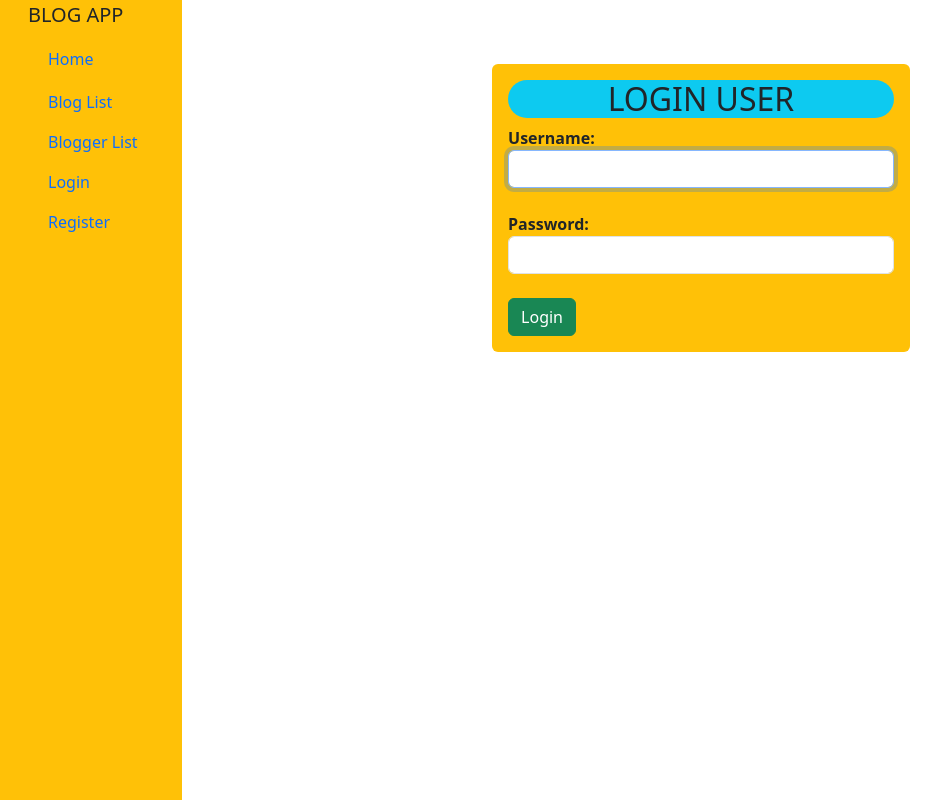
After one commit to Yogesh-Git-Tagline/blog_project, a Django app: page /accounts/user_login/ in a window 1280 px wide. The commit adds this page. Shown: the whole page, without its empty margins (0-944 px from the left). Run offline with Django 4.2, Linux system fonts and the light colour scheme; some libraries are stand-ins or nearby versions.

Commit message:
worked on point3

```diff
--- a/blog_project/blog_app/admin.py
+++ b/blog_project/blog_app/admin.py
@@ -1,6 +1,10 @@
 from django.contrib import admin
-from .models import Blog
+from .models import Blog,BlogComment
 
 @admin.register(Blog)
 class BlogAdmin(admin.ModelAdmin):
     list_display=['id','title','created_at','modified_at','author','content']
+
+@admin.register(BlogComment)
+class BlogCommentAdmin(admin.ModelAdmin):
+    list_display=['id','description','for_blog','created_at']
--- /dev/null
+++ b/blog_project/blog_app/forms.py
@@ -0,0 +1,38 @@
+from django import forms
+from .models import BlogComment
+from django.contrib.auth.models import User
+from django.contrib.auth.forms import UserCreationForm, AuthenticationForm
+
+
+class BlogCommentForm(forms.ModelForm):
+    class Meta:
+        model = BlogComment
+        fields = ['description']
+
+    description = forms.CharField(widget=forms.Textarea(
+        attrs={'class': 'form-control', 'rows': '3', 'placeholder': 'Provide comment...'}), label='')
+
+
+class RegisterUserForm(UserCreationForm):
+    class Meta:
+        model = User
+        fields = ['username', 'email']
+
+        widgets = {
+            'username': forms.TextInput(attrs={'class': 'form-control', 'required': 'true'}),
+            'email': forms.EmailInput(attrs={'class': 'form-control', 'required': 'true'}),
+        }
+
+    password1 = forms.CharField(widget=forms.PasswordInput(
+        attrs={'class': 'form-control', }), label='Create Password')
+
+    password2 = forms.CharField(widget=forms.PasswordInput(
+        attrs={'class': 'form-control', }), label='Retype Password')
+
+
+class LoginUserForm(AuthenticationForm):
+    username = forms.CharField(widget=forms.TextInput(
+        attrs={'class': 'form-control', 'autofocus': True}))
+
+    password = forms.CharField(widget=forms.PasswordInput(
+        attrs={'class': 'form-control', }))
--- /dev/null
+++ b/blog_project/blog_app/static/css/style.css
@@ -0,0 +1,8 @@
+.detail_blog {
+    border-radius: 10px;
+}
+
+.blog_comment {
+    background-color: lightpink;
+    border-radius: 7px;
+}
--- a/blog_project/blog_app/templates/blog_list.html
+++ b/blog_project/blog_app/templates/blog_list.html
@@ -21,7 +21,7 @@
             {% for blog in blog_list %}
             <div class="alert-info border border-dark border-1 mt-1 p-2 shadow text-dark">
                 <strong>Blog title: <a href="{% url "blog" blog.id %}">{{blog.title}}</a></strong> <br>
-                <strong>Post date:</strong> {{blog.date}} <br>
+                <strong>Post date:</strong> {{blog.created_at}} <br>
                 <strong>Author:</strong> <a href="{% url "author" blog.author.id %}">{{blog.author}}</a> <br>
             </div>
             {% endfor %}
--- a/blog_project/blog_app/templates/sidebar.html
+++ b/blog_project/blog_app/templates/sidebar.html
@@ -1,3 +1,4 @@
+{% load static %}
 <!DOCTYPE html>
 <html lang="en">
 
@@ -5,6 +6,7 @@
     <meta charset="UTF-8">
     <meta name="viewport" content="width=device-width, initial-scale=1.0">
     <title>Document</title>
+    <link rel="stylesheet" href="{% static "css/style.css" %}">
     {% load bootstrap5 %}
     {% bootstrap_css %}
     {% bootstrap_javascript %}
@@ -37,10 +39,22 @@
                             <a href="#" class="nav-link">
                                 <span class="ms-1">Blogger List</span></a>
                         </li>
+
+                        {% if request.user.is_authenticated %}
                         <li>
-                            <a href="#" class="nav-link">
+                            <a href="{% url "user_logout" %}" class="nav-link">
+                                <span class="ms-1">Logout</span></a>
+                        </li>
+                        {% else %}
+                        <li>
+                            <a href="{% url "user_login" %}" class="nav-link">
                                 <span class="ms-1">Login</span></a>
                         </li>
+                        <li>
+                            <a href="{% url "user_register" %}" class="nav-link">
+                                <span class="ms-1">Register</span></a>
+                        </li>
+                        {% endif %}
                 </div>
             </div>
             <div class="col py-3">
@@ -55,6 +69,20 @@
                 {% block blog_detail %}
 
                 {% endblock blog_detail %}
+
+                {% block add_comment %}
+
+                {% endblock add_comment %}
+
+                {% block user_registeration %}
+
+                {% endblock user_registeration %}
+
+                {% block user_login %}
+
+                {% endblock user_login %}
+
+
             </div>
         </div>
     </div>
--- /dev/null
+++ b/blog_project/blog_app/templates/user_authentication/user_login.html
@@ -0,0 +1,21 @@
+{% extends "sidebar.html" %}
+
+{% block body %}
+
+<body class='alert-secondary'>
+    {% endblock body %}
+
+    {% block user_login %}
+    <div class="col-sm-8">
+        <div class='offset-5 mt-5 p-3 rounded bg-warning '>
+            <h2 class='bg-info text-dark text-center rounded-pill'>LOGIN USER</h2>
+            <form method="post">
+                {% csrf_token %}
+                {% for field in form %}
+                <strong class="text-dark">{{field.label_tag}}</strong> {{field}} <br>
+                {% endfor %}
+                <input type="submit" value="Login" class='btn btn-success '>
+            </form>
+        </div>
+    </div>
+    {% endblock user_login %}
--- a/blog_project/blog_app/views.py
+++ b/blog_project/blog_app/views.py
@@ -1,9 +1,12 @@
-from typing import Any
+from django.urls import reverse
 from django.db.models.query import QuerySet
 from django.shortcuts import render
-from django.views.generic import TemplateView, ListView, DetailView
-from .models import Blog
+from django.views.generic import TemplateView, ListView, DetailView, CreateView
+from .models import Blog, BlogComment
 from django.contrib.auth.models import User
+from .forms import BlogCommentForm, RegisterUserForm, LoginUserForm
+from django.contrib.auth.views import LoginView, LogoutView
+from django.contrib.auth.mixins import LoginRequiredMixin
 
 
 class HomePage(TemplateView):
@@ -33,3 +36,48 @@ class AuthorDetail(DetailView):
     model = User
     template_name = 'author_detail.html'
     context_object_name = 'author'
+
+
+class AddBlogComment(LoginRequiredMixin, CreateView):
+    form_class = BlogCommentForm
+    template_name = 'add_comment.html'
+    context_object_name = 'form'
+
+    def get_form_kwargs(self):
+        kwargs = super().get_form_kwargs()
+        self.url_id = self.kwargs['id']
+        return kwargs
+
+    def form_valid(self, form):
+        blog_instance = Blog.objects.get(id=self.kwargs['id'])
+        form.instance.for_blog = blog_instance
+        return super().form_valid(form)
+
+    def get_context_data(self, **kwargs):
+        context = super().get_context_data(**kwargs)
+        context['blogpost'] = Blog.objects.get(id=self.url_id)
+        return context
+
+    def get_success_url(self):
+        id = self.kwargs['id']
+        return reverse('blog', kwargs={'pk': id})
+
+# User Authentications
+
+
+class UserRegistration(CreateView):
+    form_class = RegisterUserForm
+    template_name = 'user_authentication/user_registration.html'
+    context_object_name = 'form'
+    success_url = '/accounts/user_login/'
+
+
+class UserLogin(LoginView):
+    authentication_form = LoginUserForm
+    template_name = 'user_authentication/user_login.html'
+    context_object_name = 'form'
+    success_url = '/blog/'
+
+
+class UserLogout(LogoutView):
+    template_name = 'user_authentication/user_login.html'
--- a/blog_project/blog_project/urls.py
+++ b/blog_project/blog_project/urls.py
@@ -4,8 +4,14 @@ from blog_app import views
 
 urlpatterns = [
     path('admin/', admin.site.urls),
-    path('blog/',views.HomePage.as_view(),name='homepage'),
-    path('blog/blogs/',views.BlogList.as_view(),name='blog_list'),
-    path('blog/<int:pk>/',views.BlogDetail.as_view(),name='blog'),
-    path('blog/blogger/<int:pk>/',views.AuthorDetail.as_view(),name='author'),
+    path('blog/', views.HomePage.as_view(), name='homepage'),
+    path('blog/blogs/', views.BlogList.as_view(), name='blog_list'),
+    path('blog/<int:pk>/', views.BlogDetail.as_view(), name='blog'),
+    path('blog/blogger/<int:pk>/', views.AuthorDetail.as_view(), name='author'),
+    path('blog/<int:id>/create', views.AddBlogComment.as_view(), name='add_comment'),
+
+    path('accounts/user_registeration/',
+         views.UserRegistration.as_view(), name='user_register'),
+    path('accounts/user_login/', views.UserLogin.as_view(), name='user_login'),
+    path('logout/', views.UserLogout.as_view(), name='user_logout'),
 ]
```
Also changed, not shown: blog_project/blog_app/models.py (+9 -0 lines), blog_project/blog_app/templates/add_comment.html (added, +22 -0 lines), blog_project/blog_app/templates/blog_detail.html (+34 -5 lines), blog_project/blog_app/templates/user_authentication/user_registration.html (added, +21 -0 lines), blog_project/blog_project/settings.py (+5 -2 lines), blog_project/blog_app/migrations/0004_alter_blog_author_blogcomment.py (added).
